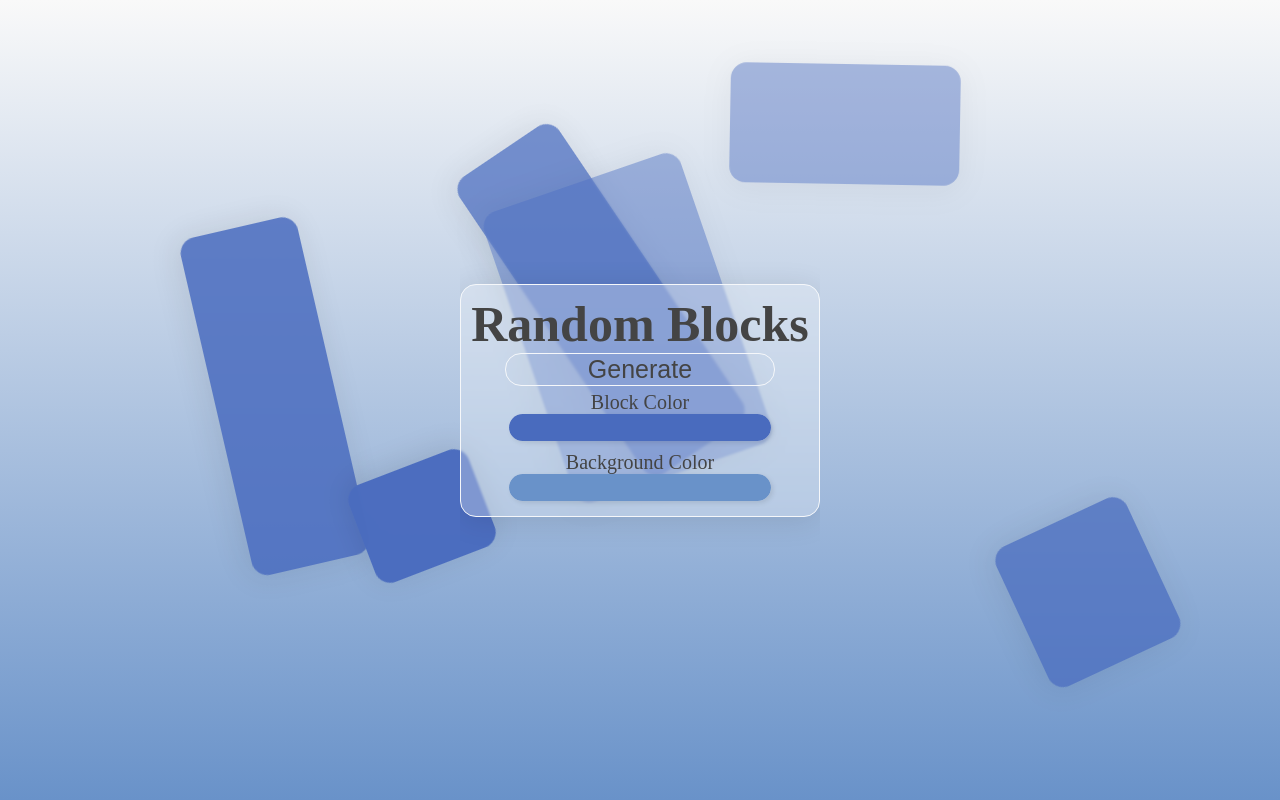
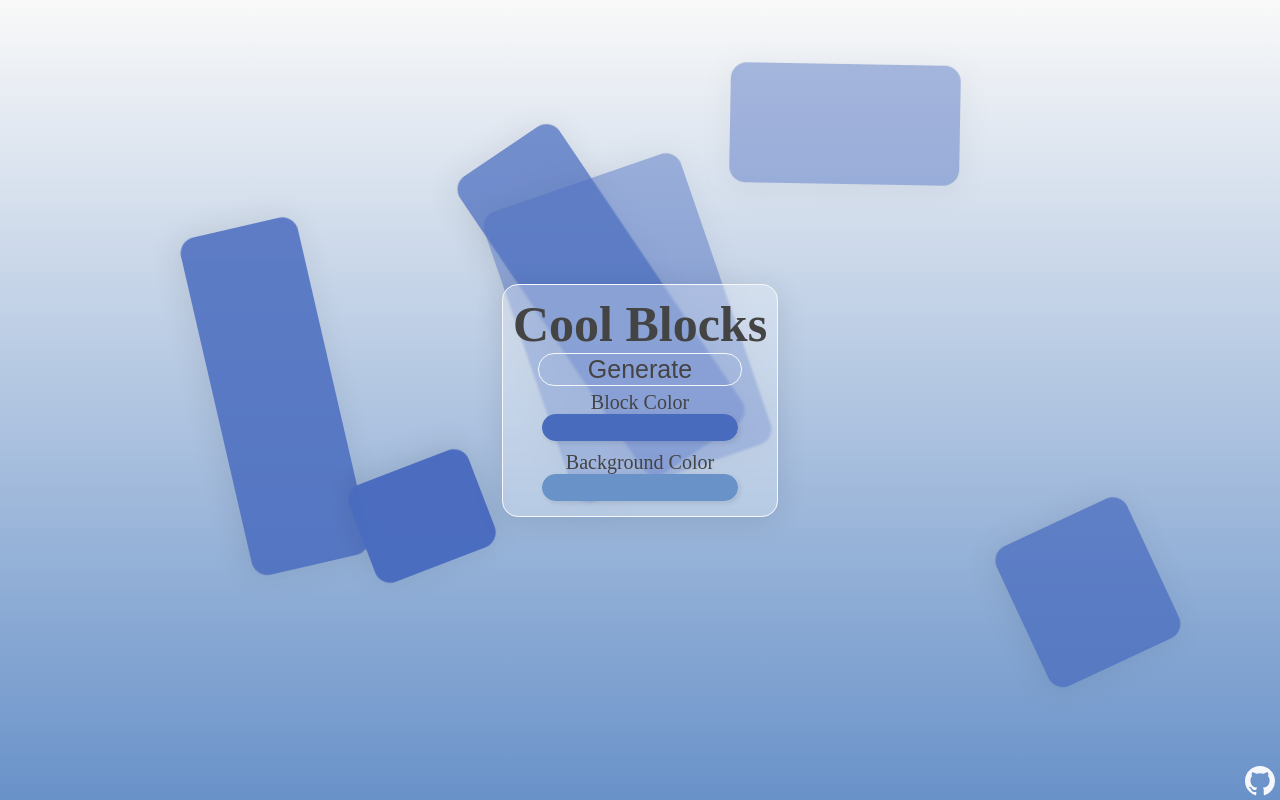
Before and after one commit to cqb13/Cool-Blocks, a plain HTML site: page index.html in a window 1280 px wide. Drawn offline with Linux system fonts and the light colour scheme.

Commit message:
📄 Footer

```diff
--- a/css/style.css
+++ b/css/style.css
@@ -1,6 +1,7 @@
 html,
 body {
   height: 100%;
+  width: 100%;
   color: #444;
   overflow: hidden;
   display: flex;
@@ -15,8 +16,8 @@ body {
 .menu {
   display: flex;
   flex-direction: column;
-  width: fit-content;
   padding: 10px;
+  min-width: 20%;
   background: rgb(245, 247, 250, 0.3);
   border-radius: 16px;
   box-shadow: 0 4px 30px rgba(0, 0, 0, 0.1);
@@ -95,3 +96,16 @@ span {
   -webkit-backdrop-filter: blur(0.8px);
   z-index: -1;
 }
+
+footer {
+  position: absolute;
+  bottom: 0;
+  right: 0;
+  margin: 5px;
+  margin-bottom: 0px;
+}
+
+svg.footerIcon {
+  height: 30px;
+  fill: #f5f7fa;
+}
--- a/index.html
+++ b/index.html
@@ -15,10 +15,8 @@
     <title>Random Blocks</title>
 </head>
 <body>
-    <main>
-        <div id="block-container"></div>
     <div class="menu">
-            <h1>Random Blocks</h1>
+        <h1>Cool Blocks</h1>
         <button id="generate">Generate</button>
         <div class="color-container">
             <div class="color-options">
@@ -31,7 +29,19 @@
             </div>
         </div>
     </div>
+    <main>
+        <div id="block-container"></div>
     </main>
+    <footer>
+        <div>
+            <a class="footerLink" href="https://github.com/cqb13/Cool-Blocks" target="_blank" alt="Vist my github"><svg
+                class="footerIcon" alt="GitHub" viewBox="0 0 16 16">
+                <path
+                  d="M8 0C3.58 0 0 3.58 0 8c0 3.54 2.29 6.53 5.47 7.59.4.07.55-.17.55-.38 0-.19-.01-.82-.01-1.49-2.01.37-2.53-.49-2.69-.94-.09-.23-.48-.94-.82-1.13-.28-.15-.68-.52-.01-.53.63-.01 1.08.58 1.23.82.72 1.21 1.87.87 2.33.66.07-.52.28-.87.51-1.07-1.78-.2-3.64-.89-3.64-3.95 0-.87.31-1.59.82-2.15-.08-.2-.36-1.02.08-2.12 0 0 .67-.21 2.2.82.64-.18 1.32-.27 2-.27.68 0 1.36.09 2 .27 1.53-1.04 2.2-.82 2.2-.82.44 1.1.16 1.92.08 2.12.51.56.82 1.27.82 2.15 0 3.07-1.87 3.75-3.65 3.95.29.25.54.73.54 1.48 0 1.07-.01 1.93-.01 2.2 0 .21.15.46.55.38A8.013 8.013 0 0 0 16 8c0-4.42-3.58-8-8-8z">
+                </path>
+              </svg></a>
+        </div>
+    </footer>
 </body>
 <script src="js/blockLayout.js"></script>
 </html>
```
Also changed, not shown: 1 other file. Lines whose indentation alone changed are shown as unchanged.
